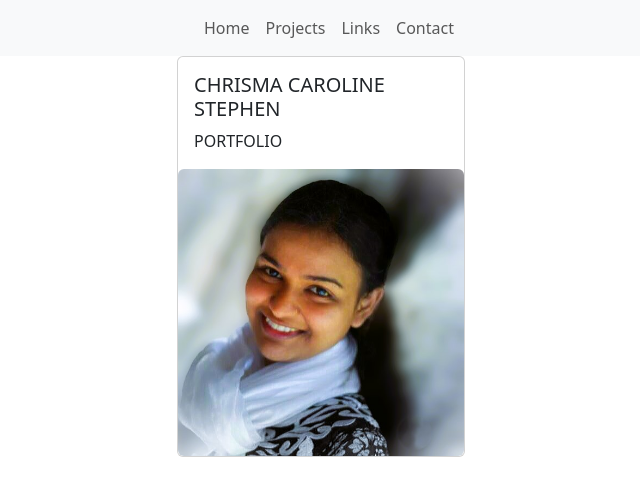
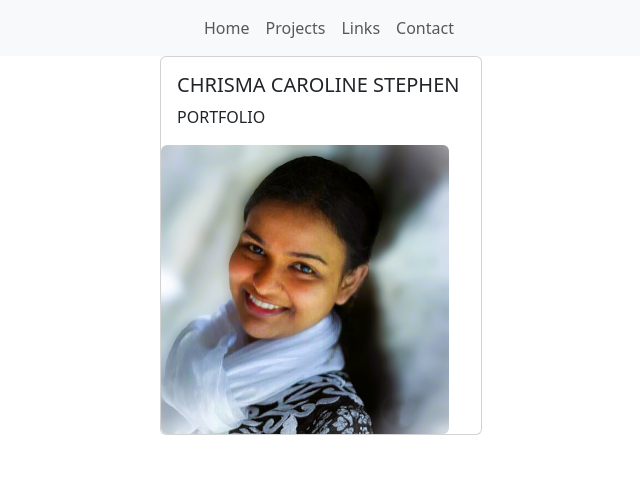
Before and after one commit to chrisma89/Chrisma-Caroline-Stephen, a React (Vite) app in the folder React/: page / in a window 1280 px wide. Shown: the top 496 px of the page, without its empty margins (319-959 px from the left). Built offline with nearby package versions, Linux system fonts and the light colour scheme.

Commit message:
cardstyling adjusted- needs more styling

```diff
--- a/React/src/components/HomeCard/index.jsx
+++ b/React/src/components/HomeCard/index.jsx
@@ -6,16 +6,16 @@ import Container from "react-bootstrap/esm/Container";
 function HomeCard() {
   return (
     <Container className="container-fluid d-flex justify-content-center">
-    <Card style={{ width: '18rem' }}>
+    <Card >
 
       <Card.Body>
-        <Card.Title>CHRISMA CAROLINE STEPHEN</Card.Title>
+        <Card.Title style={{ width: '18rem' }}>CHRISMA CAROLINE STEPHEN</Card.Title>
         <Card.Text>
           PORTFOLIO
         </Card.Text>
 
       </Card.Body>
-        <Card.Img variant="top" src="src\images\pic.jpeg" className="rounded" />
+        <Card.Img style={{ width: '18rem' }}  variant="top" src="src\images\pic.jpeg" className="rounded d-flex justify-content-center" />
     </Card>
     </Container>
   );
```
